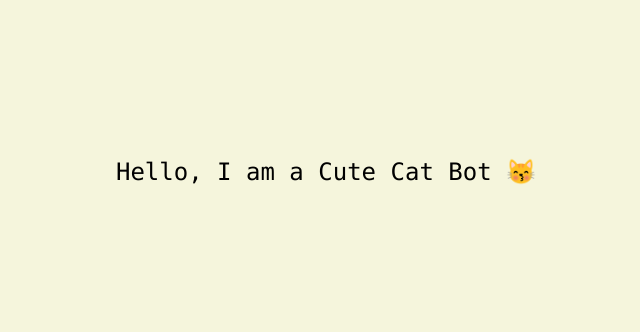
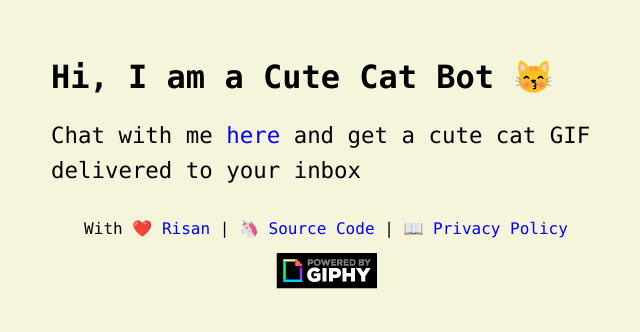
Before and after one commit to risan/cute-cat-bot, a website: page public/index.html in a window 1280 px wide. Shown: the part 228-560 px from the top of the page, without its empty margins (314-954 px from the left). Drawn offline with Linux system fonts and the light colour scheme.

Commit message:
:lipstick: Pretify the static pages.

```diff
--- a/public/index.css
+++ b/public/index.css
@@ -3,6 +3,7 @@ html, body {
 }
 
 body {
+    font-size: 18px;
     font-family: SFMono-Regular, Menlo, Monaco, Consolas, "Liberation Mono", "Courier New", monospace;
     display: flex;
     justify-content: center;
@@ -11,6 +12,37 @@ body {
     background: beige;
 }
 
+.container {
+    padding: 20px;
+    max-width: 550px;
+}
+
+h1 {
+    font-size: 2rem;
+}
+
 p {
-    font-size: 24px;
+    font-size: 1.4rem;
+    line-height: 2.2rem;
 }
+
+a:link, a:visited {
+    color: blue;
+    text-decoration: none;
+}
+
+a:hover, a:active {
+    color: blue;
+    text-decoration: underline;
+}
+
+footer {
+    margin-top: 2rem;
+}
+
+footer p {
+    font-size: 1rem;
+    line-height: 1rem;
+    text-align: center;
+    margin: 1rem 0;
+}
--- a/public/index.html
+++ b/public/index.html
@@ -9,6 +9,20 @@
     <link rel="stylesheet" href="index.css">
 </head>
 <body>
-    <p>Hello, I am a Cute Cat Bot 😽</p>
+    <div class="container">
+        <h1>Hi, I am a Cute Cat Bot 😽</h1>
+        <p>
+            Chat with me
+            <a href="https://m.me/CuteCatBot">here</a> and get a cute cat GIF delivered to your inbox
+        </p>
+        <footer>
+            <p>
+                With ❤️ <a href="https://risan.io">Risan</a> |
+                <a href="https://github.com/risan/cute-cat-bot">🦄 Source Code</a> |
+                <a href="privacy-policy.html">📖 Privacy Policy</a>
+            </p>
+            <p><a href="https://giphy.com"><img class="attribution-img" src="giphy.png"></a></p>
+        </footer>
+    </div>
 </body>
 </html>
--- a/public/policy.css
+++ b/public/policy.css
@@ -1,12 +1,25 @@
 body {
-    font-size: 16px;
+    font-size: 18px;
     font-family: SFMono-Regular, Menlo, Monaco, Consolas, "Liberation Mono", "Courier New", monospace;
     margin: 0;
     background: beige;
 }
 
 article {
-  padding: 20px;
-  max-width: 540px;
-  margin: auto;
+    padding: 20px;
+    max-width: 550px;
+    margin: auto;
 }
+
+a:link, a:visited {
+    color: blue;
+}
+
+a:hover, a:active {
+    color: coral;
+}
+
+.homepage-link {
+    font-size: 3rem;
+    text-decoration: none;
+}
```
Also changed, not shown: public/privacy-policy.html (+2 -1 lines), public/giphy.png (added).
